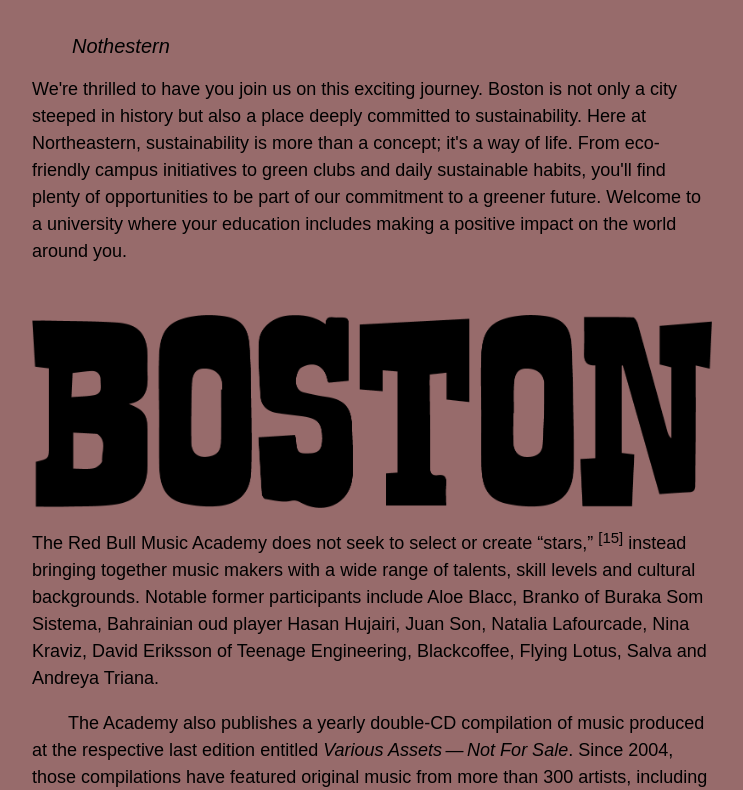
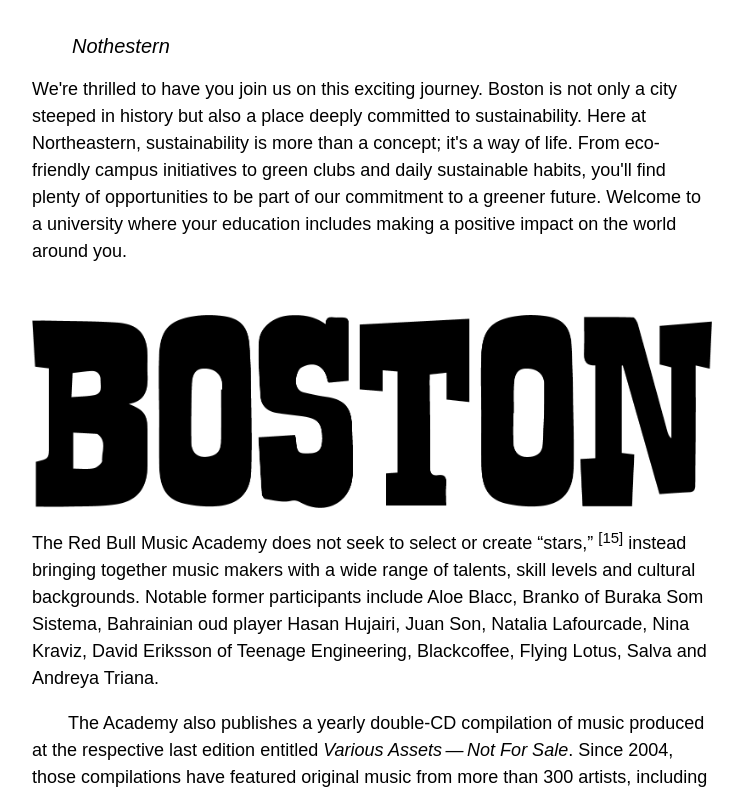
Before and after one commit to patriciasacarvalho/viztech, a plain HTML site: page index.html in a window 1280 px wide. Shown: the part 230-1020 px from the top of the page, without its empty margins (268-1011 px from the left). Drawn offline with Linux system fonts and the light colour scheme; a web font is replaced by a local one.

Commit message:
Commit color

```diff
--- a/css/style1.css
+++ b/css/style1.css
@@ -1,7 +1,7 @@
 body{
 
    background-color: #a35050;
-   background-color: rgb(151, 107, 107);
+   background-color: rgb(255, 255, 255);
    color: #000000;
 
    font-variant-numeric: oldstyle-nums;
```
